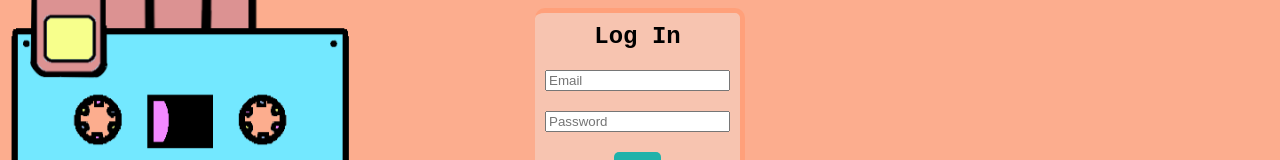
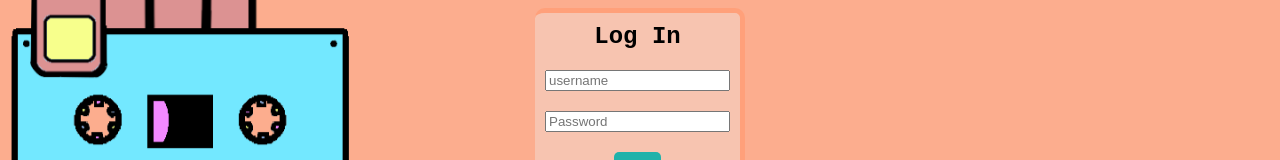
Before and after one commit to marshalfisher/schlepper-app, a React (Create React App) app in the folder schlepper/: page / in a window 1280 px wide. Shown: the part 232-392 px from the top of the page. Built offline with nearby package versions, Linux system fonts and the light colour scheme.

Commit message:
login back to username

```diff
--- a/schlepper/src/components/login/login.tsx
+++ b/schlepper/src/components/login/login.tsx
@@ -32,11 +32,10 @@ const Login: React.FC = () => {
   //sets user data in redux upon successful log in
   async function logAttempt(userObject: User): Promise<void> {
     const response = await apiService.login(userObject);
-    // const { username } = userObject;
     if (response.confirmed) {
       const { accessToken, collection, wants } = response;
       localStorage.setItem('accessToken', accessToken);
-      dispatch(changeUser(userObject.email));
+      dispatch(changeUser(userObject.username));
       dispatch(changeCollection(JSON.parse(collection)));
       dispatch(changeWants(JSON.parse(wants)));
       dispatch(authTrue());
@@ -55,10 +54,10 @@ const Login: React.FC = () => {
           }}
         >
           <input
-            type='email'
-            placeholder='Email'
-            name='email'
-            value={state.email}
+            type='username'
+            placeholder='username'
+            name='username'
+            value={state.username}
             onChange={handleChange}
           />
           <input
--- a/schlepper/src/components/messages/messages.tsx
+++ b/schlepper/src/components/messages/messages.tsx
@@ -23,6 +23,8 @@ const MessagesTab: React.FC = () => {
   const user = useAppSelector<string>(state => state.user);
   const dispatch = useAppDispatch();
   const navigate = useNavigate();
+
+  console.log(user);
 
   //changes 'trade' message
   function handleChange(e: React.ChangeEvent<HTMLTextAreaElement>): void {
--- a/schlepper/src/redux/reducers.ts
+++ b/schlepper/src/redux/reducers.ts
@@ -19,6 +19,7 @@ const auth = (state: boolean = false, action: AnyAction) => {
 };
 
 //sets user
+
 const user = (state: string = '', action: AnyAction) => {
   switch (action.type) {
     case 'CHANGE_USER': {
```
Also changed, not shown: 1 other file (tests, documents, lock files or other folders).
